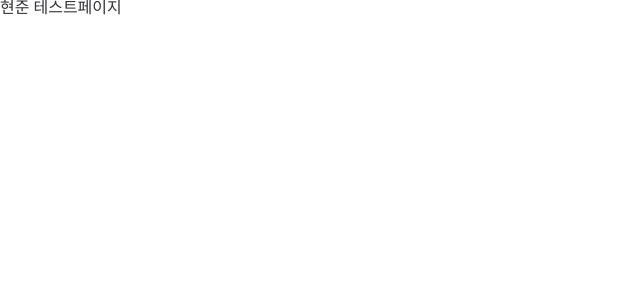
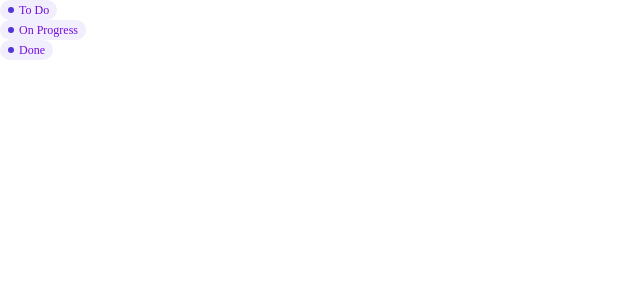
Before and after one commit to sprint-part3-team11/taskify, a Next.js app: page /hj in a window 1280 px wide. Shown: the top 300 px of the page, without its empty margins (0-640 px from the left). Built offline with nearby package versions, Linux system fonts and the light colour scheme.

Commit message:
feat: StateTag 컴포넌트 구현

```diff
--- /dev/null
+++ b/src/components/Tag/StateTag.tsx
@@ -0,0 +1,37 @@
+import { ReactNode } from 'react';
+import styled from 'styled-components';
+
+interface StateTagProps {
+  children: ReactNode;
+  size: 'S' | 'L';
+}
+
+const StateTagWrapper = styled.span<StateTagProps>`
+  display: flex;
+  align-items: center;
+  padding: 4px 8px;
+  border-radius: 1.1rem;
+  background-color: rgba(241, 239, 253, 1);
+  font-size: 1.2rem;
+  font-weight: 400;
+  color: ${({ theme }) => theme.color.purple};
+  width: fit-content;
+  height: ${(props) => (props.size === 'L' ? '2.2rem' : '2rem')};
+`;
+const DotIcon = styled.svg`
+  width: 0.6rem;
+  height: 0.6rem;
+  margin-right: 0.5rem;
+`;
+function StateTag({ children, size }: StateTagProps) {
+  return (
+    <StateTagWrapper size={size}>
+      <DotIcon viewBox="0 0 6 6" fill="none" xmlns="http://www.w3.org/2000/svg">
+        <circle cx="3" cy="3" r="3" fill="#5534DA" />
+      </DotIcon>
+      {children}
+    </StateTagWrapper>
+  );
+}
+
+export default StateTag;
--- a/src/pages/hj.tsx
+++ b/src/pages/hj.tsx
@@ -1,5 +1,15 @@
+import StateTag from '@/components/Tag/StateTag';
+import '@/styles/GlobalStyle';
+
 function hj() {
-  return <div>현준 테스트페이지</div>;
+  const hashTags = ['To Do', 'On Progress', 'Done'];
+  return (
+    <div>
+      {hashTags.map((tag) => (
+        <StateTag size="S">{tag}</StateTag>
+      ))}
+    </div>
+  );
 }
 
 export default hj;
```
